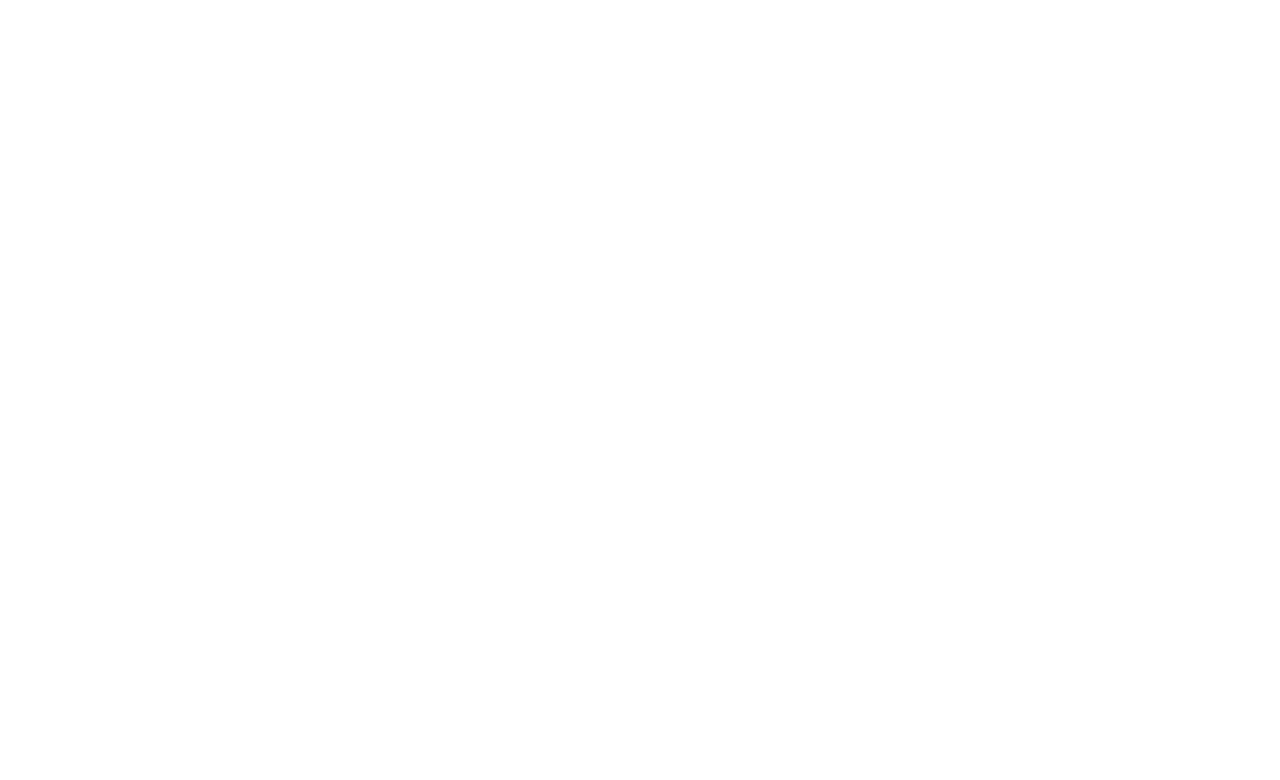
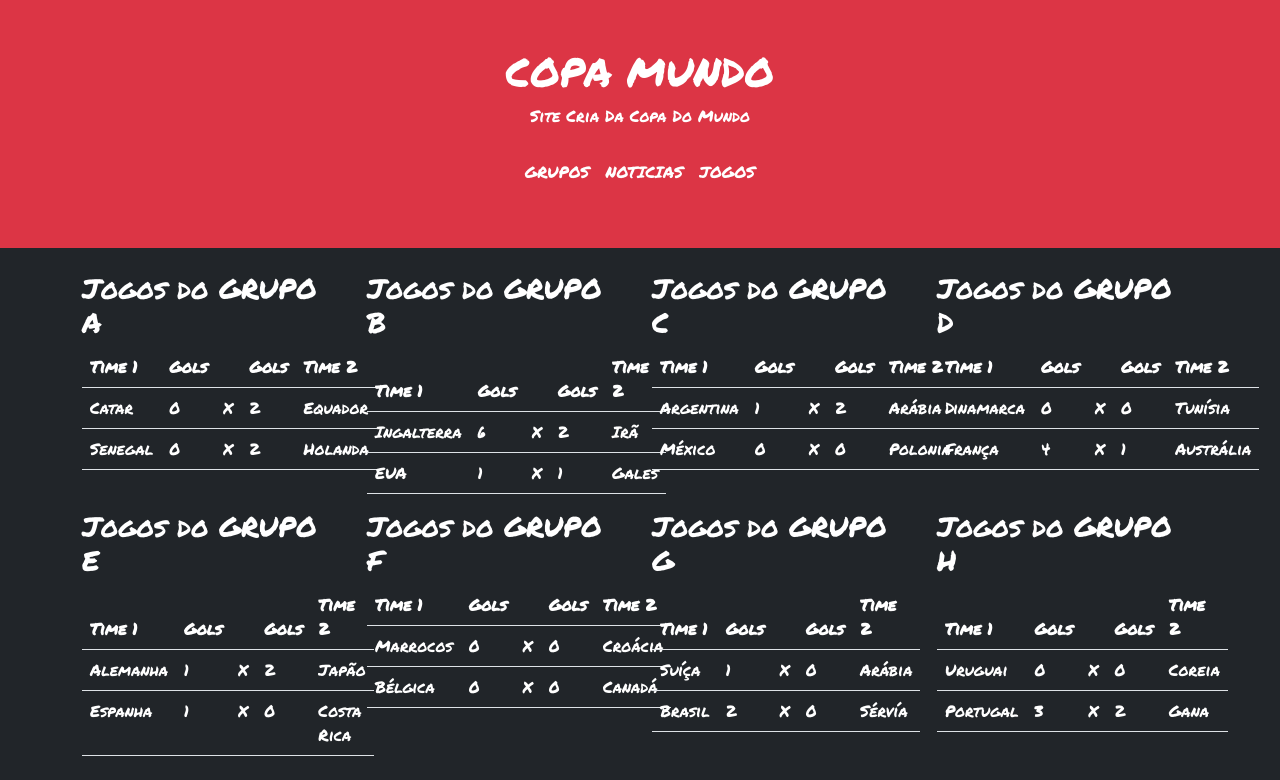
Before and after one commit to TheodoroObenaus/copamundo, a plain HTML site: page jogos.html in a window 1280 px wide. Drawn offline with nearby package versions, Linux system fonts and the light colour scheme.

Commit message:
terminei sem choro

```diff
--- a/jogos.html
+++ b/jogos.html
@@ -0,0 +1,274 @@
+<!DOCTYPE html>
+<html lang="pt-br">
+
+<head>
+  <meta charset="UTF-8">
+  <meta http-equiv="X-UA-Compatible" content="IE=edge">
+  <meta name="viewport" content="width=device-width, initial-scale=1.0">
+  <link href="https://cdn.jsdelivr.net/npm/bootstrap@5.2.2/dist/css/bootstrap.min.css" rel="stylesheet">
+  <link rel="stylesheet" href="style.css">
+  <title>Copa do Mundo</title>
+</head>
+
+<body class="bg-dark">
+
+  <div class="container-fluid p-5 bg-danger text-white text-center">
+    <h1>COPA MUNDO</h1>
+    <p>Site Cria Da Copa Do Mundo</p>
+    <nav class="navbar navbar-expand-sm justify-content-center">
+      <ul class="navbar-nav">
+        <li class="nav-item">
+          <a class="nav-link text-white" href="index.html">GRUPOS</a>
+        </li>
+        <li class="nav-item">
+          <a class="nav-link text-white" href="noticias.html">NOTICIAS</a>
+        </li>
+        <li class="nav-item">
+          <a class="nav-link text-white" href="jogos.html">JOGOS</a>
+        </li>
+      </ul>
+    </nav>
+  </div>
+
+  <div class="container mt-4 text-white">
+    <div class="row">
+      <div class="col-sm-3">
+        <h3>Jogos do GRUPO A</h3>
+        <table class="table text-white  ">
+          <thead>
+            <tr>
+              <th>Time 1</th>
+              <th>Gols</th>
+              <th></th>
+              <th>Gols</th>
+              <th>Time 2</th>
+            </tr>
+          </thead>
+          <tbody>
+            <tr>
+              <td>Catar</td>
+              <td>0</td>
+              <td>X</td>
+              <td>2</td>
+              <td>Equador</td>
+            </tr>
+            <tr>
+              <td>Senegal</td>
+              <td>0</td>
+              <td>X</td>
+              <td>2</td>
+              <td>Holanda</td>
+            </tr>
+          </tbody>
+        </table>
+      </div>
+      <div class="col-sm-3">
+        <h3>Jogos do GRUPO B</h3>
+        <table class="table text-white  ">
+          <thead>
+            <tr>
+              <th>Time 1</th>
+              <th>Gols</th>
+              <th></th>
+              <th>Gols</th>
+              <th>Time 2</th>
+            </tr>
+          </thead>
+          <tbody>
+            <tr>
+              <td>Ingalterra</td>
+              <td>6</td>
+              <td>X</td>
+              <td>2</td>
+              <td>Irã</td>
+            </tr>
+            <tr>
+              <td>EUA</td>
+              <td>1</td>
+              <td>X</td>
+              <td>1</td>
+              <td>Gales</td>
+            </tr>
+          </tbody>
+        </table>
+      </div>
+      <div class="col-sm-3">
+        <h3>Jogos do GRUPO C</h3>
+        <table class="table text-white  ">
+          <thead>
+            <tr>
+              <th>Time 1</th>
+              <th>Gols</th>
+              <th></th>
+              <th>Gols</th>
+              <th>Time 2</th>
+            </tr>
+          </thead>
+          <tbody>
+            <tr>
+              <td>Argentina</td>
+              <td>1</td>
+              <td>X</td>
+              <td>2</td>
+              <td>Arábia</td>
+            </tr>
+            <tr>
+              <td>México</td>
+              <td>0</td>
+              <td>X</td>
+              <td>0</td>
+              <td>Polonia</td>
+            </tr>
+          </tbody>
+        </table>
+      </div>
+      <div class="col-sm-3">
+        <h3>Jogos do GRUPO D</h3>
+        <table class="table text-white  ">
+          <thead>
+            <tr>
+              <th>Time 1</th>
+              <th>Gols</th>
+              <th></th>
+              <th>Gols</th>
+              <th>Time 2</th>
+            </tr>
+          </thead>
+          <tbody>
+            <tr>
+              <td>Dinamarca</td>
+              <td>0</td>
+              <td>X</td>
+              <td>0</td>
+              <td>Tunísia</td>
+            </tr>
+            <tr>
+              <td>França</td>
+              <td>4</td>
+              <td>X</td>
+              <td>1</td>
+              <td>Austrália</td>
+            </tr>
+          </tbody>
+        </table>
+      </div>
+      <div class="col-sm-3">
+        <h3>Jogos do GRUPO E</h3>
+        <table class="table text-white  ">
+          <thead>
+            <tr>
+              <th>Time 1</th>
+              <th>Gols</th>
+              <th></th>
+              <th>Gols</th>
+              <th>Time 2</th>
+            </tr>
+          </thead>
+          <tbody>
+            <tr>
+              <td>Alemanha</td>
+              <td>1</td>
+              <td>X</td>
+              <td>2</td>
+              <td>Japão</td>
+            </tr>
+            <tr>
+              <td>Espanha</td>
+              <td>1</td>
+              <td>X</td>
+              <td>0</td>
+              <td>Costa Rica</td>
+            </tr>
+          </tbody>
+        </table>
+      </div>
+      <div class="col-sm-3">
+        <h3>Jogos do GRUPO F</h3>
+        <table class="table text-white  ">
+          <thead>
+            <tr>
+              <th>Time 1</th>
+              <th>Gols</th>
+              <th></th>
+              <th>Gols</th>
+              <th>Time 2</th>
+            </tr>
+          </thead>
+          <tbody>
+            <tr>
+              <td>Marrocos</td>
+              <td>0</td>
+              <td>X</td>
+              <td>0</td>
+              <td>Croácia</td>
+            </tr>
+            <tr>
+              <td>Bélgica</td>
+              <td>0</td>
+              <td>X</td>
+              <td>0</td>
+              <td>Canadá</td>
+            </tr>
+          </tbody>
+        </table>
+      </div>
+      <div class="col-sm-3">
+        <h3>Jogos do GRUPO G</h3>
+        <table class="table text-white  ">
+          <thead>
+            <tr>
+              <th>Time 1</th>
+              <th>Gols</th>
+              <th></th>
+              <th>Gols</th>
+              <th>Time 2</th>
+            </tr>
+          </thead>
+          <tbody>
+            <tr>
+              <td>Suíça</td>
+              <td>1</td>
+              <td>X</td>
+              <td>0</td>
+              <td>Arábia</td>
+            </tr>
+            <tr>
+              <td>Brasil</td>
+              <td>2</td>
+              <td>X</td>
+              <td>0</td>
+              <td>Sérvía</td>
+            </tr>
+          </tbody>
+        </table>
+      </div>
+      <div class="col-sm-3">
+        <h3>Jogos do GRUPO H</h3>
+        <table class="table text-white  ">
+          <thead>
+            <tr>
+              <th>Time 1</th>
+              <th>Gols</th>
+              <th></th>
+              <th>Gols</th>
+              <th>Time 2</th>
+            </tr>
+          </thead>
+          <tbody>
+            <tr>
+              <td>Uruguai</td>
+              <td>0</td>
+              <td>X</td>
+              <td>0</td>
+              <td>Coreia</td>
+            </tr>
+            <tr>
+              <td>Portugal</td>
+              <td>3</td>
+              <td>X</td>
+              <td>2</td>
+              <td>Gana</td>
+            </tr>
+          </tbody>
+        </table>
+      </div>
```
Also changed, not shown: index.html (+1 -1 lines), noticias.html (+3 -3 lines), cr7.png (added).
